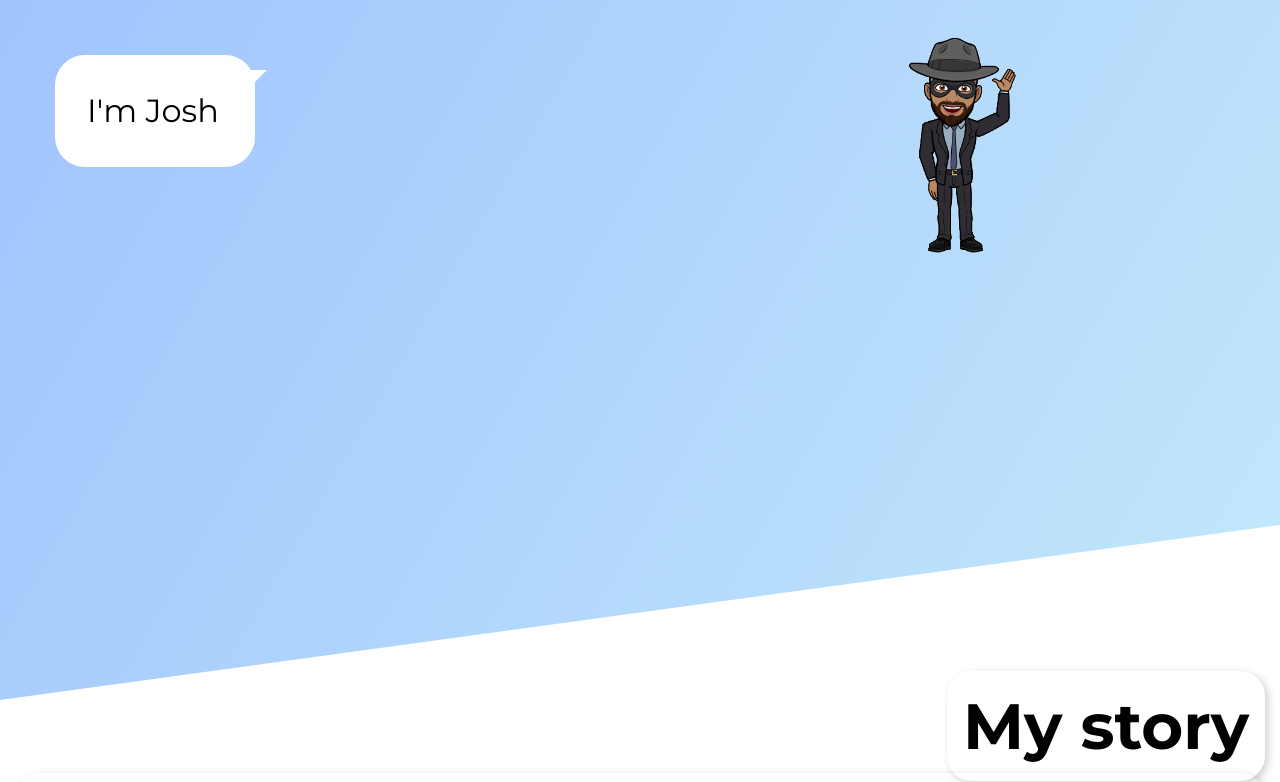
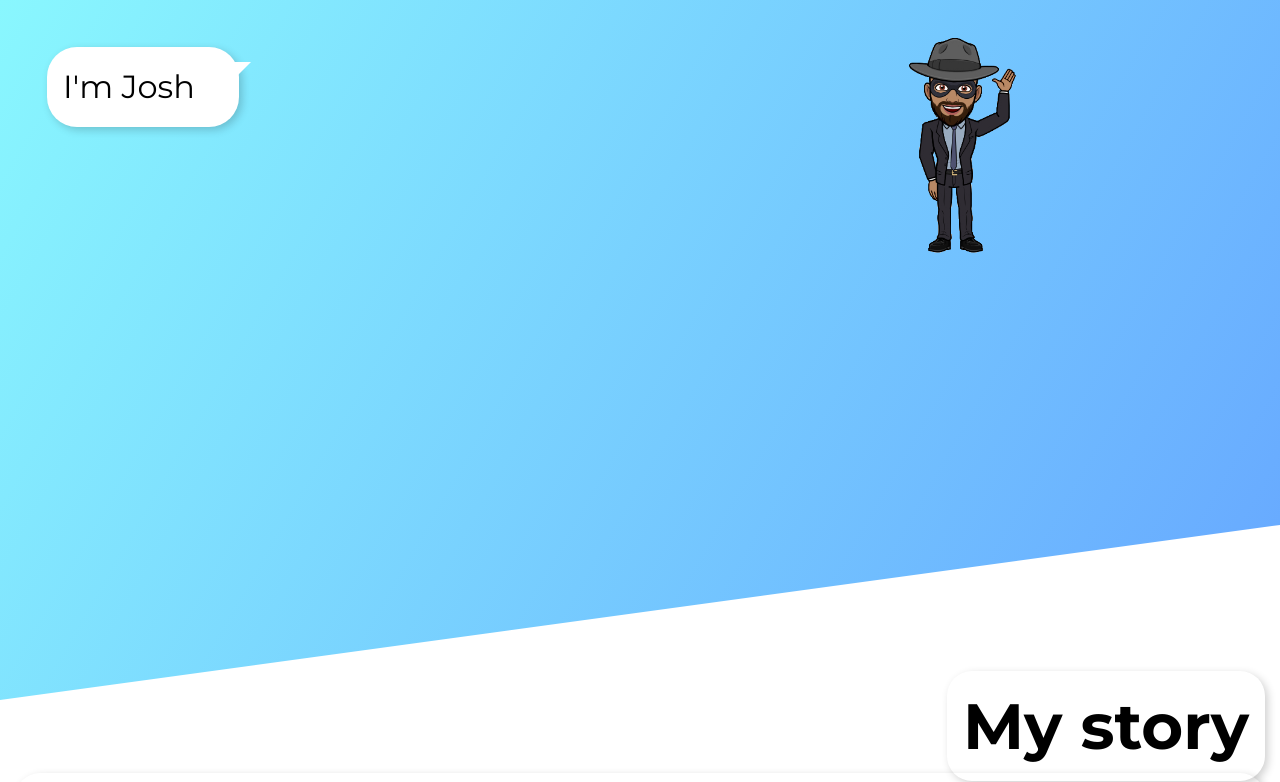
Before and after one commit to jmart790/portfolio-site, a React (Create React App) app: page / in a window 1280 px wide. Shown: the top 782 px of the page. Built offline with nearby package versions, Linux system fonts and the light colour scheme.

Commit message:
chenged text size, added box shadow

```diff
--- a/src/components/welcome/welcome.css
+++ b/src/components/welcome/welcome.css
@@ -1,27 +1,23 @@
 .welcome-container {
-  background-image: linear-gradient(120deg, #a1c4fd 0%, #c2e9fb 100%);
+  background-image: linear-gradient(120deg, #89f7fe 0%, #66a6ff 100%);
   -webkit-clip-path: polygon(0 0, 100% 0, 100% 75%, 0 100%);
   clip-path: polygon(0 0, 100% 0, 100% 75%, 0 100%);
-
   display: grid;
   grid-template-columns: 1fr 1fr;
   grid-template-rows: auto 1fr 1fr;
   grid-template-areas:
     'header image'
-    'text   image'
+    'texts   image'
     'action .';
 }
 .welcome-text {
   grid-area: header;
-  /* border: 2px solid red; */
 }
 .professional-label {
-  grid-area: text;
-  /* border: 2px solid yellow; */
+  grid-area: texts;
 }
 .bitmoji {
   grid-area: image;
-  /* border: 2px solid white; */
   justify-self: center;
 }
 .bitmoji img {
@@ -29,17 +25,16 @@
 }
 .call-to-action {
   grid-area: action;
-  /* border: 2px solid green; */
 }
 
 /* CSS talk bubble */
 .talk-bubble {
-  margin: 40px;
+  margin: 2rem;
   display: inline-block;
   position: relative;
-  width: 200px;
-  height: auto;
+  width: 12rem;
   background-color: white;
+  box-shadow: 3px 3px 9px rgba(0, 0, 0, 0.187);
 }
 
 .round {
@@ -64,7 +59,7 @@
 
 /* talk bubble contents */
 .talktext {
-  padding: 1em;
+  padding: 1rem;
   text-align: left;
   line-height: 1.5em;
   font-size: 2rem;
```
